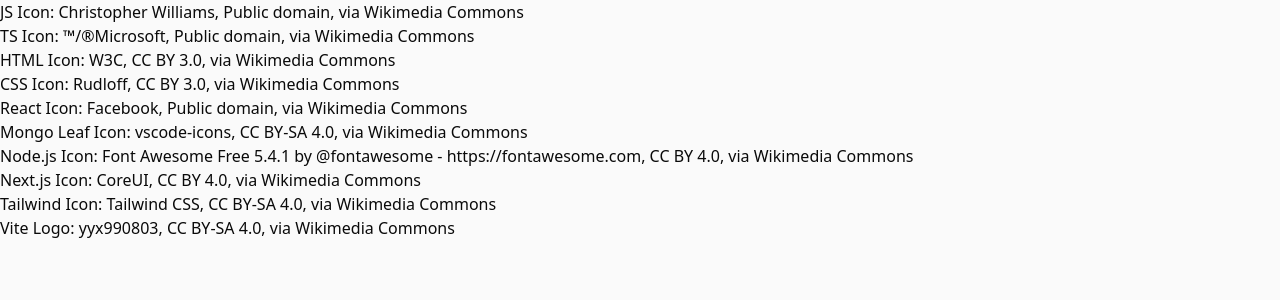
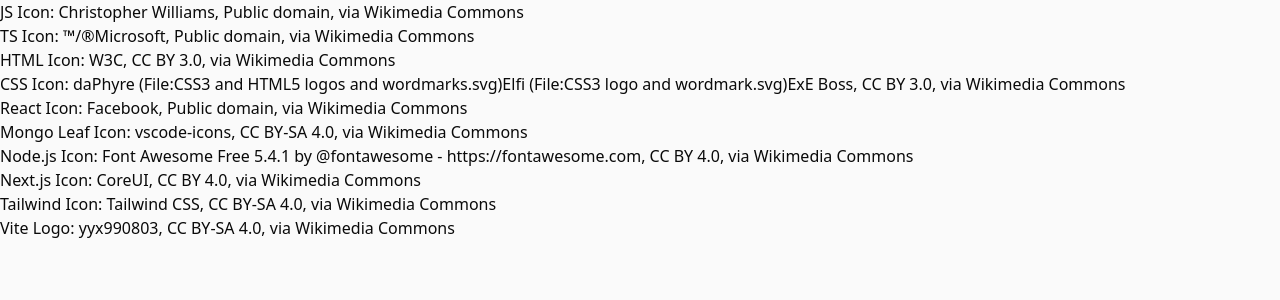
Before and after one commit to jrbarnhart/portfolio, a React (Vite) app: page /credits in a window 1280 px wide. Shown: the top 300 px of the page. Built offline with nearby package versions, Linux system fonts and the light colour scheme; the HTML template or start-up script is replaced by a standard one.

Commit message:
Update credits for css icon

```diff
--- a/src/routes/Credits.tsx
+++ b/src/routes/Credits.tsx
@@ -25,8 +25,9 @@ const Credits = () => {
       </p>
       <p>
         CSS Icon:{" "}
-        <a href="https://commons.wikimedia.org/wiki/File:CSS3_logo_and_wordmark.svg">
-          Rudloff
+        <a href="https://commons.wikimedia.org/wiki/File:CSS3_logo.svg">
+          daPhyre (File:CSS3 and HTML5 logos and wordmarks.svg)Elfi (File:CSS3
+          logo and wordmark.svg)ExE Boss
         </a>
         , <a href="https://creativecommons.org/licenses/by/3.0">CC BY 3.0</a>,
         via Wikimedia Commons
```
